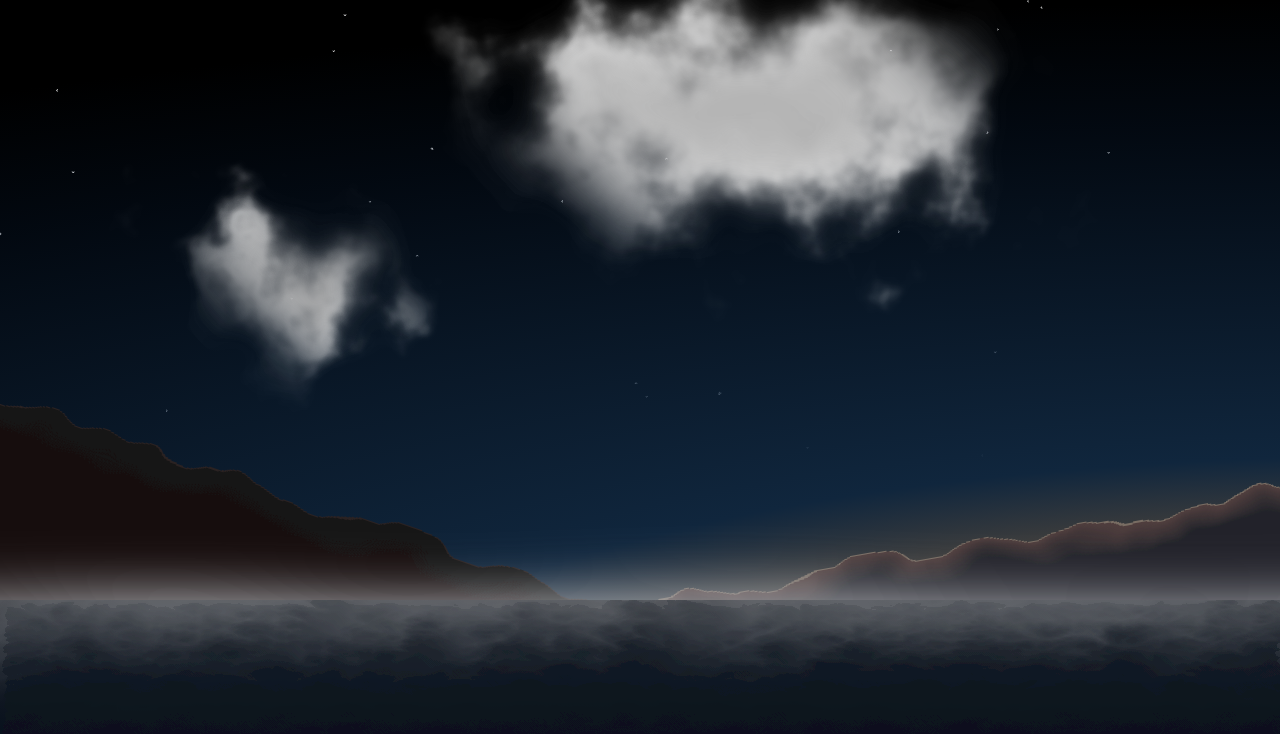
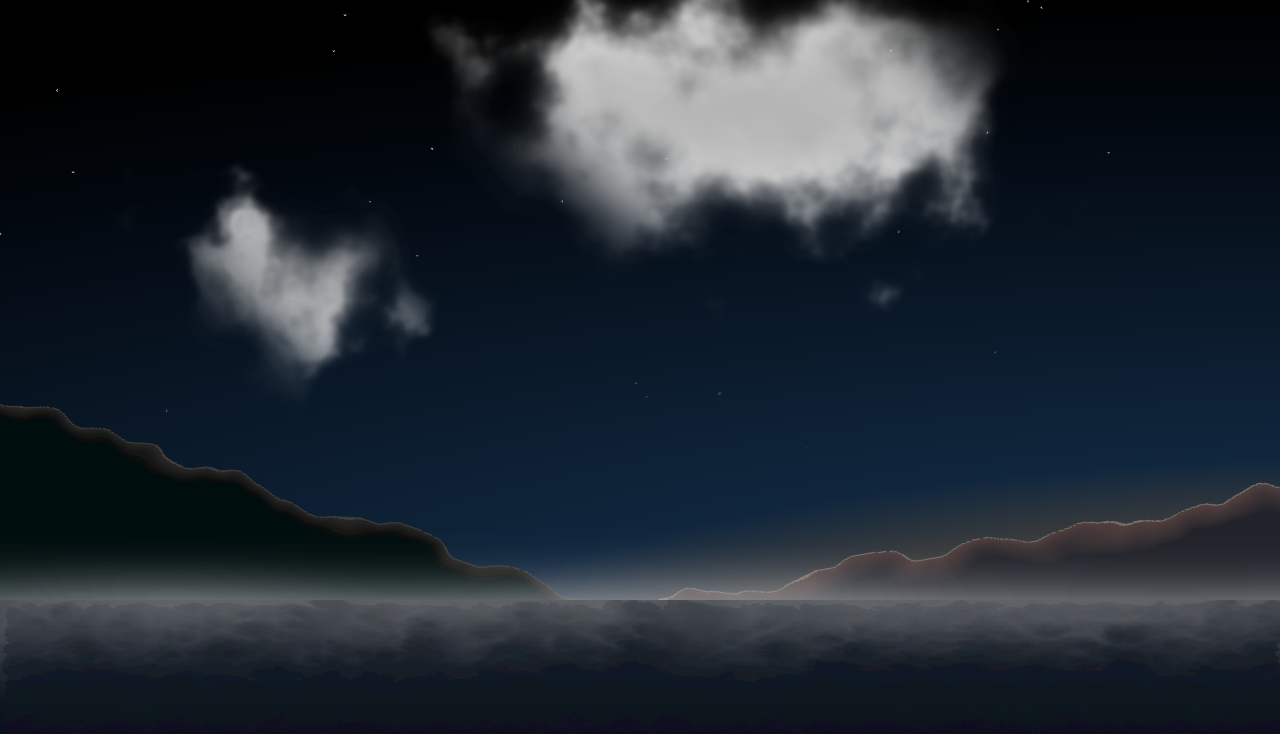
Before and after one commit to CTzatzakis/svg-Scene-Misty-Mountains-at-sea, a plain HTML site: page index.html in a window 1280 px wide. Drawn offline with Linux system fonts and the light colour scheme.

Commit message:
updated color and visual texture

```diff
--- a/css/style.css
+++ b/css/style.css
@@ -59,8 +59,8 @@ svg g path {
   left: -35%;
   position: absolute;
   transform: rotate(19deg);
-  background: linear-gradient(0deg,#120e0e 88%, #141313 100%);
-  border: 1px solid rgba(255, 220, 188, 0.1);
+  background: linear-gradient(0deg,#060907 88%, #060907 98%, #282626 100%);
+  border: 1px solid rgba(255, 220, 188, 0.25);
 
   filter: url(#mtn-filter) blur(0.5px);
 }
```
